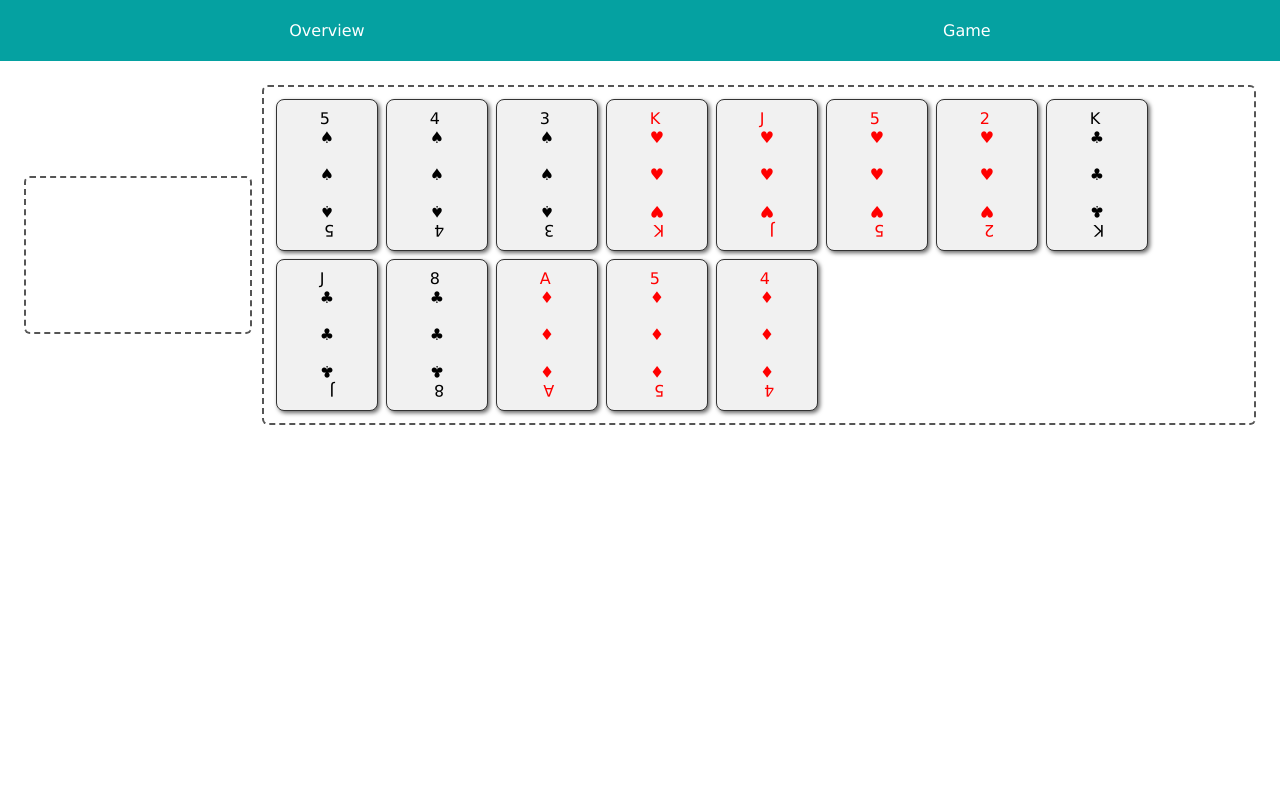
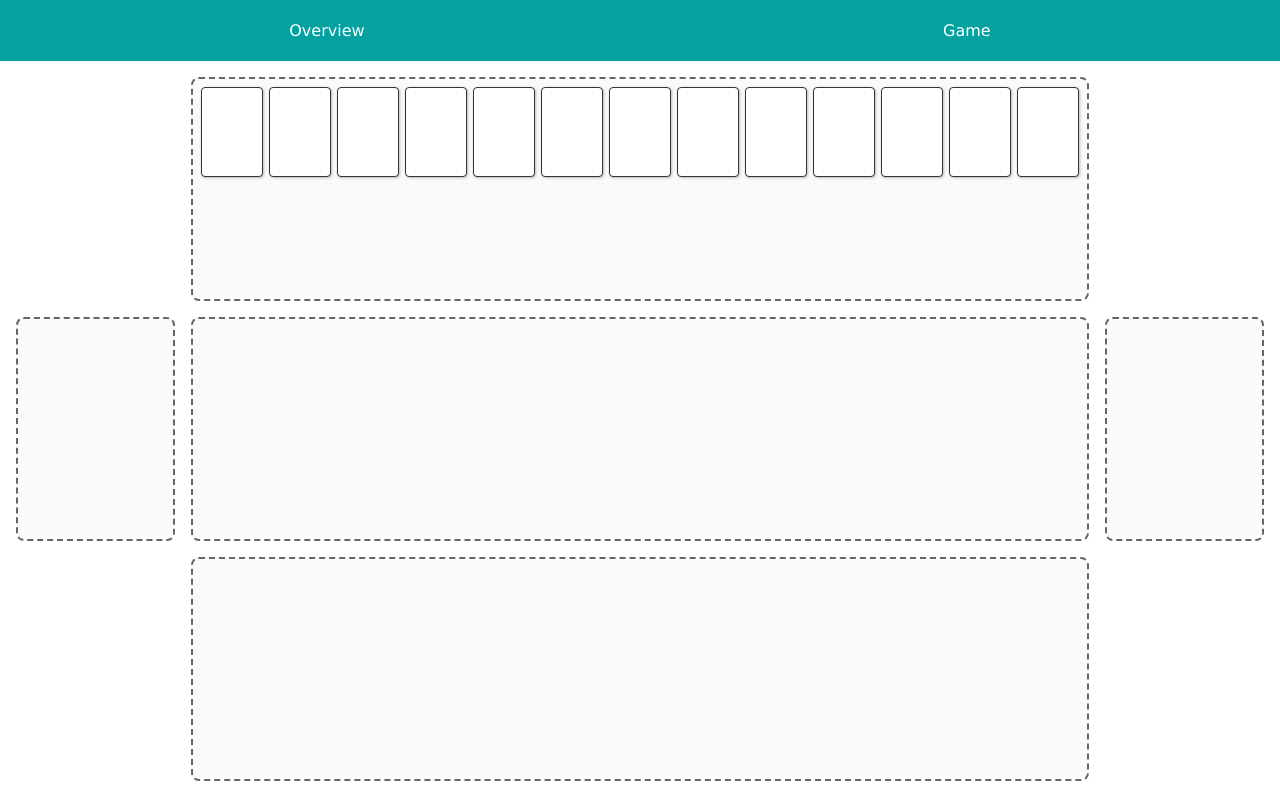
Before and after one commit to yohagos/ng-card-game, an Angular app: page / in a window 1280 px wide. Built offline with nearby package versions, Linux system fonts and the light colour scheme.

Commit message:
minor adjustments; seperated into 5 zones, for each player and the collective center

```diff
--- a/src/app/shared/card/card.html
+++ b/src/app/shared/card/card.html
@@ -1,48 +1,47 @@
-<!-- <div class="game-container">
-  <div class="center-area" cdkDropList (cdkDropListDropped)="dropCard($event)">
-    <div *ngFor="let card of centerCards" cdkDrag class="playing-card">
-
-    </div>
-  </div>
-</div>
-
-<div class="bottom-stack">
-  <div cdkDropList [cdkDropListData]="stackCards" (cdkDropListDropped)="dropCard($event)">
-    <div class="card-stack">
+<!-- @if (loading()) { loading... } @else {
+<div class="board">
+  <div class="zone"></div>
+  <div class="zone"></div>
+  <div class="zone"></div>
   <div
-    *ngFor="let card of getRandomCards(); let i = index"
-    class="stacked-card {{card.suit}}"
-    [style.z-index]="i"
-    [style.left.px]="i * 25"
-  >
-    <div class="corner top-left">
-      <div class="value">{{ card.value }}</div>
-      <div class="suit">{{ card.suit }}</div>
-    </div>
-    <div class="center">{{ card.suit }}</div>
-    <div class="corner bottom-right">
-      <div class="value">{{ card.value }}</div>
-      <div class="suit">{{ card.suit }}</div>
-    </div>
-  </div>
-</div>
-  </div>
-</div>
- -->
-
-<!-- <div class="game-container" cdkDropListGroup>
-  <div
-    class="center-area"
+    class="zone center"
     cdkDropList
+    id="center"
     [cdkDropListData]="centerCards"
+    [cdkDropListConnectedTo]="['stack']"
     (cdkDropListDropped)="dropCard($event)"
   >
-    <div *ngFor="let card of centerCards" cdkDrag class="playing-card {{ card.suit }}">
+    <div *ngFor="let card of centerCards" cdkDrag class="card {{ card.suit }} ">
       <div class="corner top-left">
         <div class="value">{{ card.value }}</div>
         <div class="suit">{{ card.suit }}</div>
       </div>
-      <div class="center">{{ card.suit }}</div>
+      <div class="card-center">
+        {{ card.suit }}
+      </div>
+      <div class="corner bottom-right">
+        <div class="value">{{ card.value }}</div>
+        <div class="suit">{{ card.suit }}</div>
+      </div>
+    </div>
+  </div>
+
+  <div
+    class="zone stack"
+    cdkDropList
+    id="stack"
+    [cdkDropListData]="stackCards"
+    [cdkDropListConnectedTo]="['center']"
+    (cdkDropListDropped)="dropCard($event)"
+  >
+    <div *ngFor="let card of stackCards; let i = index" cdkDrag class="card {{ card.suit }}">
+      <div class="corner top-left">
+        <div class="value">{{ card.value }}</div>
+        <div class="suit">{{ card.suit }}</div>
+      </div>
+      <div class="card-center">
+        {{ card.suit }}
+      </div>
       <div class="corner bottom-right">
         <div class="value">{{ card.value }}</div>
         <div class="suit">{{ card.suit }}</div>
@@ -50,69 +49,53 @@
     </div>
   </div>
 </div>
+} -->
 
-<div
-  class="card-stack"
-  cdkDropList
-  [cdkDropListData]="stackCards"
-  (cdkDropListDropped)="dropCard($event)"
->
+<div class="board">
   <div
-    *ngFor="let card of stackCards; let i = index"
-    cdkDrag
-    class="stacked-card {{ card.suit }}"
-    [style.z-index]="i"
-    [style.left.px]="i * 25"
+    class="zone to-center"
+    cdkDropList
+    id="userA"
+    [cdkDropListData]="userC"
+    [cdkDropListConnectedTo]="['center']"
+    (cdkDropListDropped)="dropCard($event)"
   >
-    <div class="corner top-left">
-      <div class="value">{{ card.value }}</div>
-      <div class="suit">{{ card.suit }}</div>
-    </div>
-    <div class="center">{{ card.suit }}</div>
-    <div class="corner bottom-right">
-      <div class="value">{{ card.value }}</div>
-      <div class="suit">{{ card.suit }}</div>
+    <div class="card-row">
+      @for (card of userB; track $index) {
+      <div class="card {{ card.suit }}"></div>
+      }
     </div>
   </div>
-</div>
- -->
-
-@if (loading()) {
-  loading...
-} @else {
-  <div class="board">
-  <div class="zone center"
+  <div
+    class="zone left-center"
+    cdkDropList
+    id="userB"
+    [cdkDropListData]="userB"
+    [cdkDropListConnectedTo]="['center']"
+    (cdkDropListDropped)="dropCard($event)"
+  ></div>
+  <div
+    class="zone center"
     cdkDropList
     id="center"
     [cdkDropListData]="centerCards"
+    [cdkDropListConnectedTo]="['userA userB userC userD']"
+    (cdkDropListDropped)="dropCard($event)"
+  ></div>
+  <div
+    class="zone right-center"
+    cdkDropList
+    id="userC"
+    [cdkDropListData]="userC"
     [cdkDropListConnectedTo]="['stack']"
     (cdkDropListDropped)="dropCard($event)"
-  >
-    <div *ngFor="let card of centerCards" cdkDrag class="card" > {{card}} </div>
-  </div>
-
-  <div class="zone stack"
+  ></div>
+  <div
+    class="zone bottom-center"
     cdkDropList
-    id="stack"
-    [cdkDropListData]="stackCards"
-    [cdkDropListConnectedTo]="['center']"
+    id="userD"
+    [cdkDropListData]="userD"
+    [cdkDropListConnectedTo]="['stack']"
     (cdkDropListDropped)="dropCard($event)"
-  >
-    <div *ngFor="let card of stackCards; let i = index"
-      cdkDrag
-      class="card {{card.suit}}">
-      <div class="corner top-left">
-        <div class="value"> {{card.value}} </div>
-        <div class="suit"> {{card.suit}} </div>
-      </div>
-      <div class="card-center">
-        {{card.suit}}
-      </div>
-      <div class="corner bottom-right">
-        <div class="value"> {{card.value}} </div>
-        <div class="suit"> {{card.suit}} </div>
-      </div>
-    </div>
-  </div>
+  ></div>
 </div>
-}
--- a/src/app/shared/card/card.scss
+++ b/src/app/shared/card/card.scss
@@ -1,85 +1,4 @@
-/* .game-container {
-  position: relative;
-  height: 50vh;
-  border: 1px solid black;
-}
-
-.center-area {
-  min-height: 200px;
-  min-width: 200px;
-  border: 2px dashed #ccc;
-  margin: 0 auto;
-}
-
-.bottom-stack {
-  position: fixed;
-  bottom: 1em;
-  left: 30%;
-  transform: translateX(75%);
-}
-
-.card-stack {
-  position: relative;
-  height: 150px;
-  margin: 30px;
-}
-
-.stacked-card {
-  position: absolute;
-  width: 100px;
-  height: 150px;
-
-  border: 1px solid #333;
-  border-radius: 8px;
-  background: white;
-
-  box-shadow: 2px 2px 5px rgba(0, 0, 0, 0.3);
-
-  .corner {
-    position: absolute;
-    text-align: center;
-    font-size: 14px;
-    line-height: 1;
-    font-weight: 600;
-
-    &.top-left {
-      top: 6px;
-      left: 4px;
-    }
-
-    &.bottom-right {
-      bottom: 6px;
-      right: 4px;
-      transform: rotate(180deg);
-    }
-  }
-
-  .center {
-    position: absolute;
-    top: 50%;
-    left: 50%;
-    transform: translate(-50%, -50%);
-    font-size: 40px;
-  }
-}
-
-.♥, .♦ {
-  color: red;
-}
-
-.cdk-drag-dragging {
-  position: fixed !important;
-  z-index: 1000;
-  left: 0 !important;
-  top: 0 !important;
-  pointer-events: none;
-  opacity: .6;
-  cursor: grabbing;
-}
-
- */
-
-.board {
+/* .board {
   display: flex;
   flex-direction: row;
   align-items: center;
@@ -132,4 +51,72 @@
 
 .♥, .♦ {
   color: red;
+} */
+
+/* layout.scss */
+.board{
+  display:grid;
+  grid-template-areas:
+    ".    top   ."
+    "left mid   right"
+    ".    bot   .";
+  grid-template-columns:1fr 1fr 1fr;
+  grid-template-rows:1fr 1fr 1fr;
+  height:92vh;
+  gap:1rem;
+  padding:1rem;
+  box-sizing:border-box;
 }
+.zone{
+  border:2px dashed #666;
+  border-radius:8px;
+  background:#fafafa;
+}
+.to-center     {grid-area:top;}
+.left-center   {grid-area:left;}
+.center        {grid-area:mid;}
+.right-center  {grid-area:right;}
+.bottom-center {grid-area:bot;}
+
+.to-center,
+.bottom-center{
+  flex-direction:row;
+  align-items:center;
+  justify-content:center;
+}
+
+.left-center,
+.right-center{
+  flex-direction:column;
+  align-items:center;
+  justify-content:center;
+}
+
+.card-row {
+  display:flex;
+  gap:6px;
+  padding:8px;
+}
+
+.card{
+  width:60px;
+  height:88px;
+  background:#fff;
+  border:1px solid #333;
+  border-radius:4px;
+  display:flex;
+  flex-direction:column;
+  align-items:center;
+  justify-content:center;
+  font-weight:bold;
+  font-size:18px;
+  cursor:pointer;
+  box-shadow:1px 1px 3px rgba(0,0,0,.25);
+}
+
+.suit{
+  font-size:22px;
+  line-height:1;
+}
+
+.♥, .♦{ color:red; }
--- a/src/app/shared/card/card.ts
+++ b/src/app/shared/card/card.ts
@@ -31,7 +31,12 @@ export class Card implements OnInit, OnDestroy {
   cards: any[] = []
   randomCards: any[] = []
 
-  stackCards: any[] = []
+  userA: any[] = []
+  userB: any[] = []
+  userC: any[] = []
+  userD: any[] = []
+
+  //stackCards: any[] = []
   centerCards: any[] = []
 
   constructor() {
@@ -43,7 +48,7 @@ export class Card implements OnInit, OnDestroy {
   }
 
   ngOnInit() {
-    this.stackCards = this.getRandomCards()
+    this.getRandomCards()
     this.loading.set(false)
   }
 
@@ -68,7 +73,10 @@ export class Card implements OnInit, OnDestroy {
 
   getRandomCards() {
     const shuffled = [...this.cards].sort(() => 0.5 - Math.random())
-    return this.sortCards(shuffled.slice(0, 13))
+    this.userA = this.sortCards(shuffled.splice(0, 13))
+    this.userB = this.sortCards(shuffled.splice(0, 13))
+    this.userC = this.sortCards(shuffled.splice(0, 13))
+    this.userD = this.sortCards(shuffled.splice(0, 13))
   }
 
   dropCard(event: CdkDragDrop<string[]>) {
```
